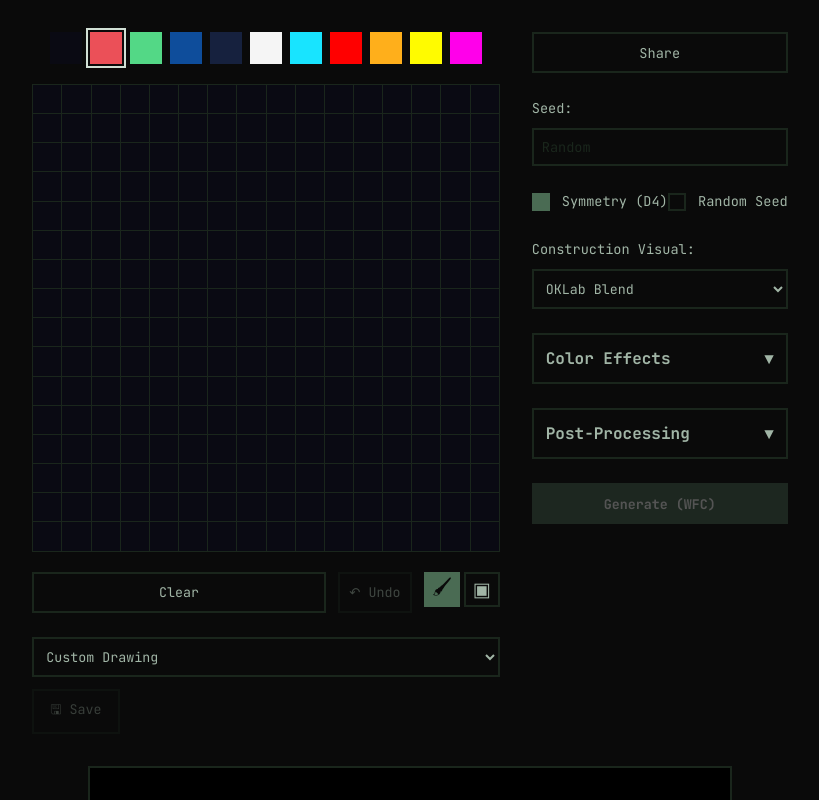
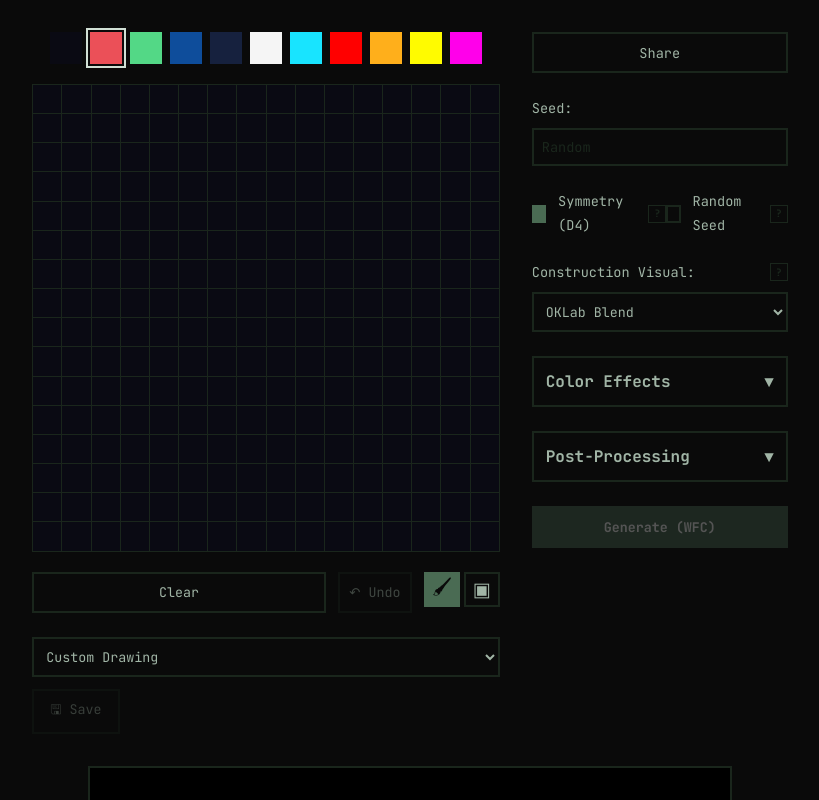
Before and after one commit to SrLeal42/Wave_Overlap, a React (Vite) app: page / in a window 1280 px wide. Shown: the top 800 px of the page, without its empty margins (230-1049 px from the left). Built offline with nearby package versions, Linux system fonts and the light colour scheme.

Commit message:
ADD: HintTips

```diff
--- a/src/App.css
+++ b/src/App.css
@@ -207,6 +207,8 @@
 }
 
 .control-group>span {
+  display: flex;
+  justify-content: space-between;
   font-size: 0.85rem;
 }
 
--- a/src/App.tsx
+++ b/src/App.tsx
@@ -3,6 +3,7 @@
 
 import { DrawingGrid } from './components/DrawingGrid';
 import { OutputGrid } from './components/OutputGrid';
+import { HintTip } from './components/HintTip';
 
 import { GRID_COLS, GRID_ROWS, GRID_OUT_ROWS, GRID_OUT_COLS, GRID_PATTERN_SIZE, WFC_MAX_RETRIES } from './constants/Grid';
 import { DEFAULT_PALETTE } from './constants/Grid';
@@ -333,18 +334,26 @@
             <input type="checkbox" checked={symmetry} onChange={(e) => setSymmetry(e.target.checked)} />
             <span className="checkbox-custom"></span>
             Symmetry (D4)
+            <HintTip
+              text="Extracts rotated and reflected versions of each pattern, producing results with 4-fold symmetry."
+              position="right"
+            />
           </label>
 
           <label className="checkbox-label">
             <input type="checkbox" checked={randomSeedBool} onChange={(e) => setRandomSeedBool(e.target.checked)} />
             <span className="checkbox-custom"></span>
             Random Seed
+            <HintTip text="Generates a new random seed on each run." position="right" />
           </label>
 
         </div>
 
         <div className="control-group">
-          <span>Construction Visual:</span>
+          <span>
+            Construction Visual:
+            <HintTip text="How uncollapsed cells are displayed during generation." position="right" />
+          </span>
           <select className="sharp-select" value={renderMode} onChange={(e) => setRenderMode(Number(e.target.value) as RenderMode)}>
             {RENDER_MODES.map(m => (
               <option key={m.value} value={m.value}>{m.label}</option>
--- /dev/null
+++ b/src/components/HintTip.tsx
@@ -0,0 +1,26 @@
+import { useState } from 'react';
+import '../styles/HintTip.css';
+
+interface HintTipProps {
+    text: string;
+    position?: 'top' | 'bottom' | 'left' | 'right';
+}
+
+export function HintTip({ text, position = 'top' }: HintTipProps) {
+    const [visible, setVisible] = useState(false);
+
+    return (
+        <span
+            className="hint-tip"
+            onMouseEnter={() => setVisible(true)}
+            onMouseLeave={() => setVisible(false)}
+        >
+            <span className="hint-tip-icon">?</span>
+            {visible && (
+                <span className={`hint-tip-bubble hint-tip-${position}`}>
+                    {text}
+                </span>
+            )}
+        </span>
+    );
+}
--- /dev/null
+++ b/src/styles/HintTip.css
@@ -0,0 +1,70 @@
+.hint-tip {
+    position: relative;
+    display: inline-flex;
+    align-items: center;
+    cursor: help;
+}
+
+.hint-tip-icon {
+    display: inline-flex;
+    align-items: center;
+    justify-content: center;
+    width: 16px;
+    height: 16px;
+    font-size: 0.65rem;
+    font-weight: 700;
+    font-family: var(--mono);
+    color: var(--border);
+    border: 1.5px solid var(--border);
+    line-height: 1;
+    user-select: none;
+    flex-shrink: 0;
+}
+
+.hint-tip:hover .hint-tip-icon {
+    color: var(--accent);
+    border-color: var(--accent);
+}
+
+/* ── Bubble ── */
+.hint-tip-bubble {
+    position: absolute;
+    z-index: 999;
+    background: #0e0e0e;
+    border: 1.5px solid var(--border);
+    color: var(--text);
+    font-family: var(--mono);
+    font-size: 0.7rem;
+    font-weight: 400;
+    line-height: 1.45;
+    padding: 0.5rem 0.65rem;
+    width: max-content;
+    max-width: 220px;
+    pointer-events: none;
+    box-shadow: 4px 4px 0px rgba(0, 0, 0, 0.4);
+}
+
+/* ── Positions ── */
+.hint-tip-top {
+    bottom: calc(100% + 6px);
+    left: 50%;
+    transform: translateX(-50%);
+}
+
+.hint-tip-bottom {
+    top: calc(100% + 6px);
+    left: 50%;
+    transform: translateX(-50%);
+}
+
+.hint-tip-left {
+    right: calc(100% + 6px);
+    top: 50%;
+    transform: translateY(-50%);
+}
+
+.hint-tip-right {
+    left: calc(100% + 6px);
+    top: 50%;
+    transform: translateY(-50%);
+}
```
